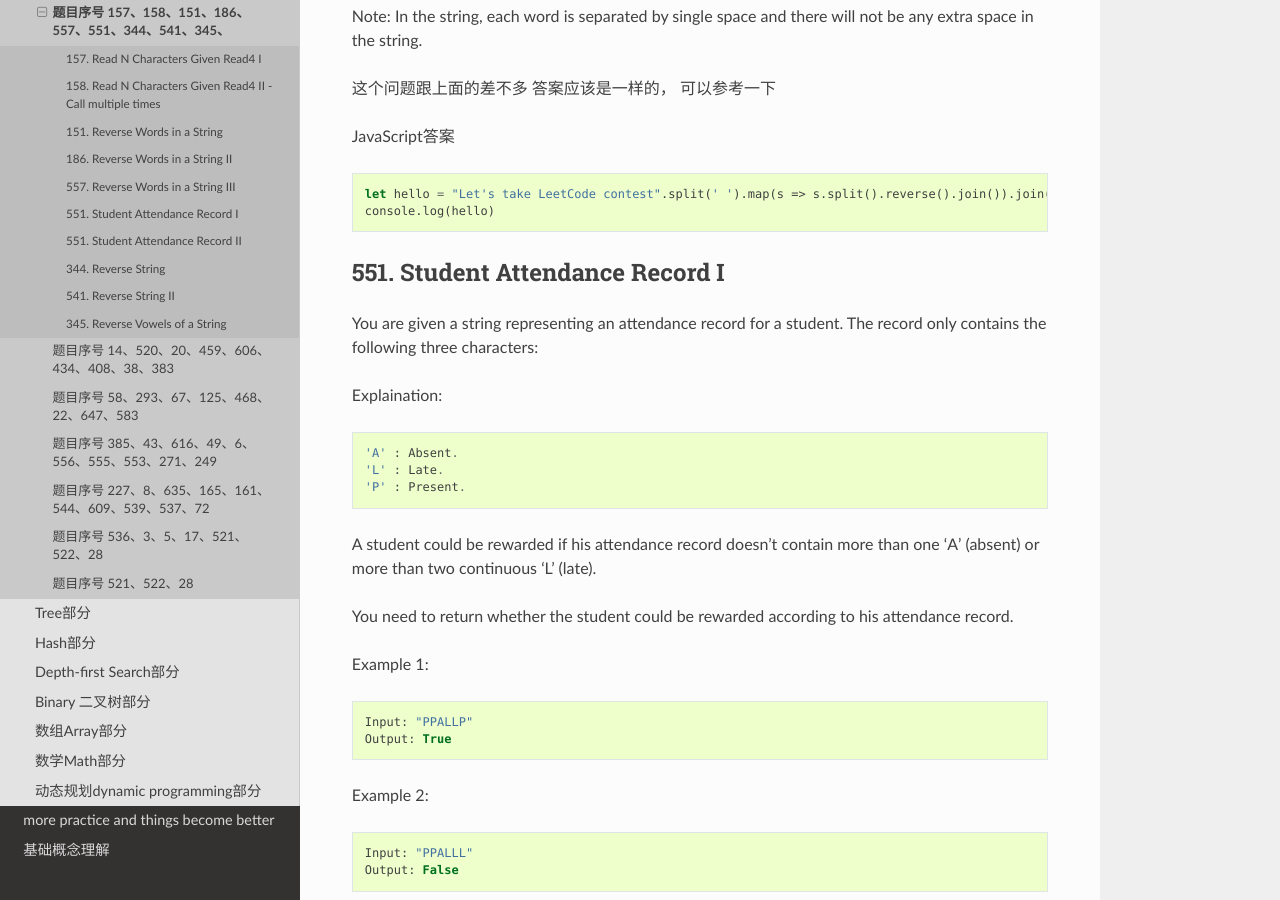
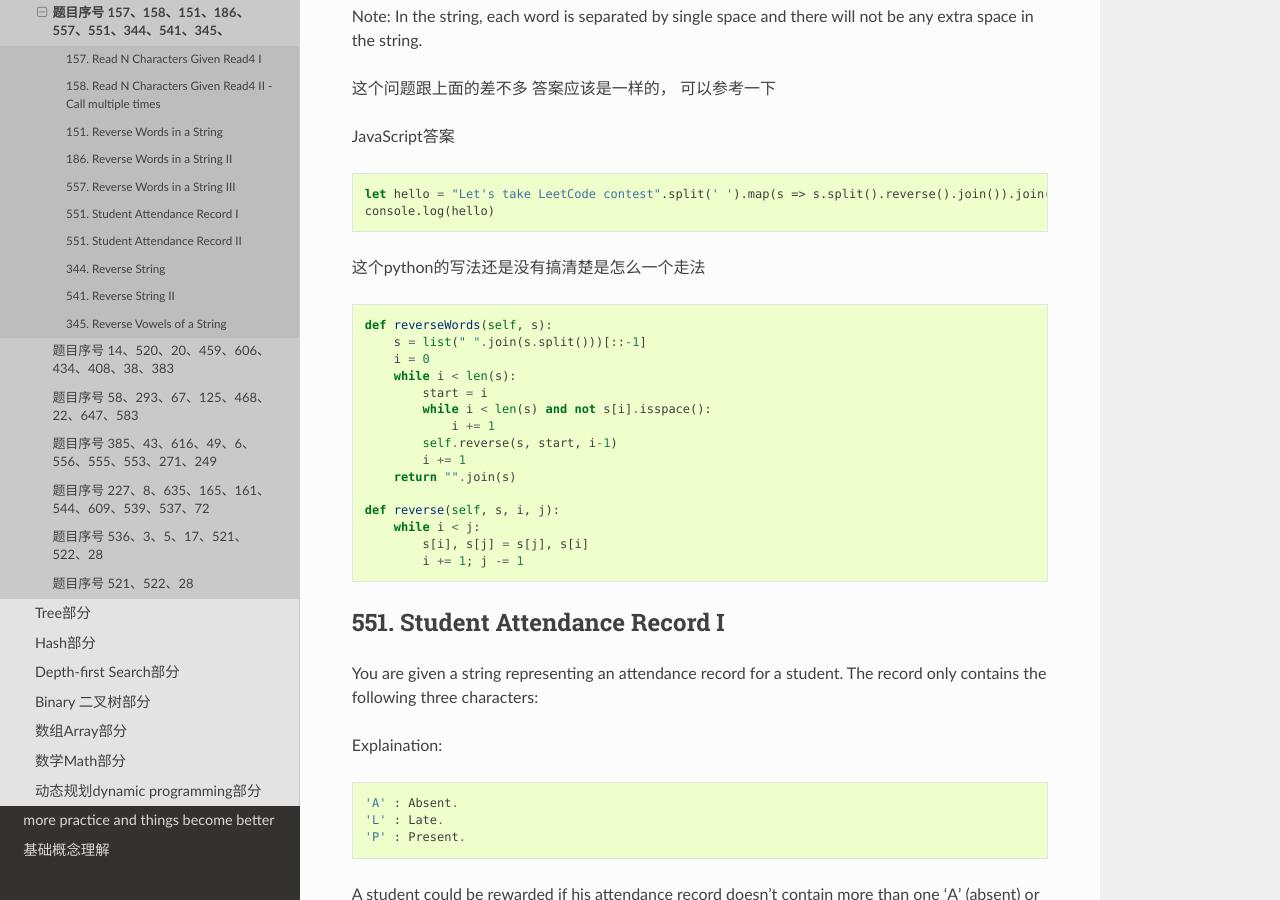
Before and after one commit to darcyWang/tianbao, a Sphinx documentation site: the page built from source/leetcode/string/stringone.rst, in a window 1280 px wide and 900 px high, scrolled down 5020 px. Built offline with Sphinx 7.4.7 and the Read the Docs theme 2.0.0, drawn with Linux system fonts in a browser that asks for light colours.

Commit message:
Initial commit

```diff
--- a/source/leetcode/string/stringone.rst
+++ b/source/leetcode/string/stringone.rst
@@ -262,6 +262,27 @@ JavaScript答案
     console.log(hello)
 
 
+这个python的写法还是没有搞清楚是怎么一个走法
+
+.. code-block:: python
+
+    def reverseWords(self, s):
+        s = list(" ".join(s.split()))[::-1]
+        i = 0
+        while i < len(s):
+            start = i
+            while i < len(s) and not s[i].isspace():
+                i += 1
+            self.reverse(s, start, i-1)
+            i += 1
+        return "".join(s)
+
+    def reverse(self, s, i, j):
+        while i < j:
+            s[i], s[j] = s[j], s[i]
+            i += 1; j -= 1
+
+
 551. Student Attendance Record I
 --------------------------------
 
```
